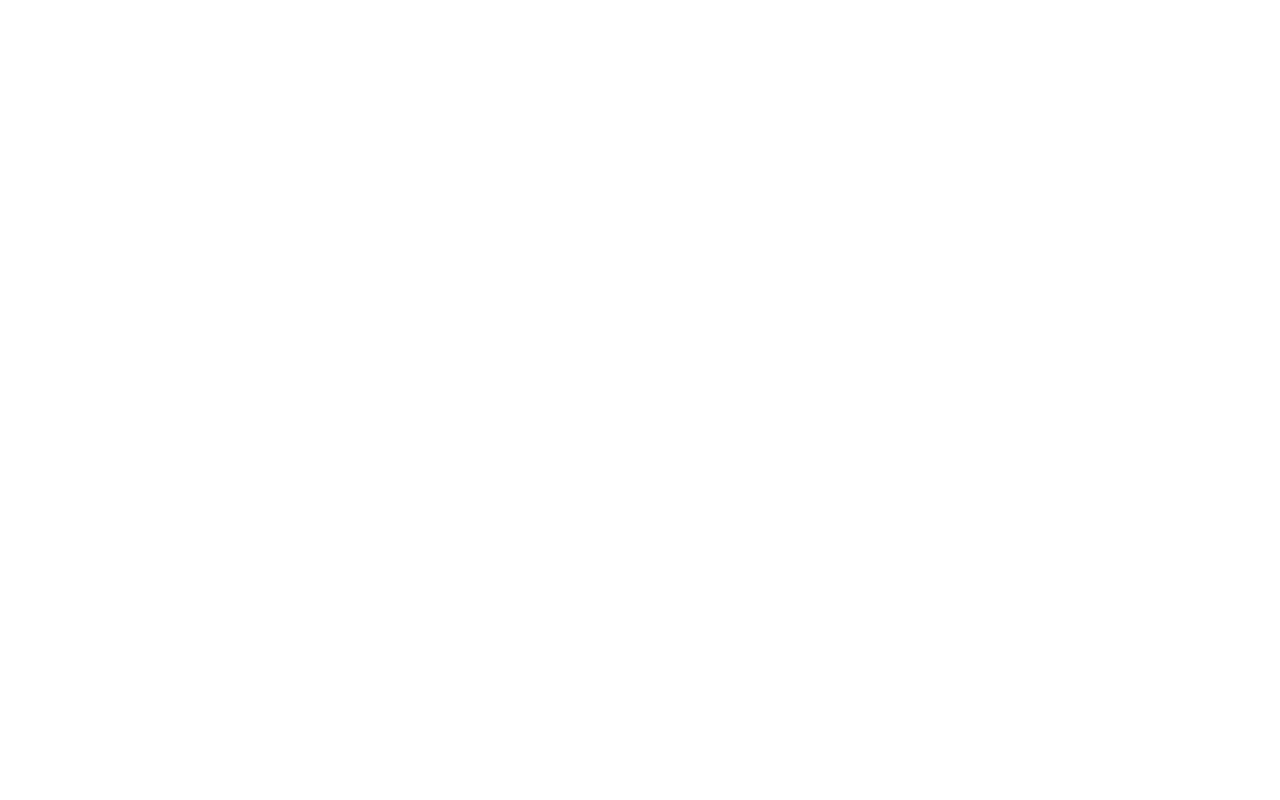
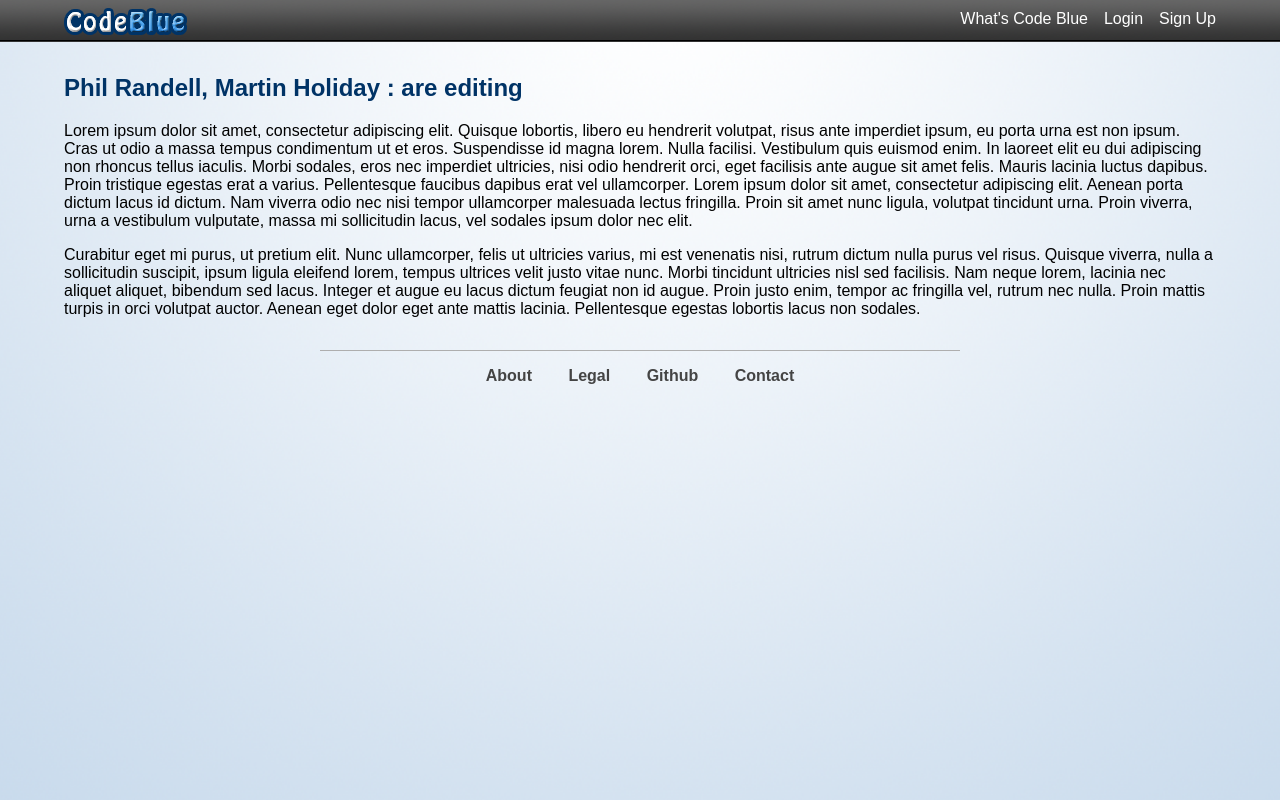
Before and after one commit to uiucwebmonkeys/CodeBlue, a plain HTML site: page index.html in a window 1280 px wide. Drawn offline with Linux system fonts and the light colour scheme.

Commit message:
Start coding Code Blue

```diff
--- /dev/null
+++ b/css/common.css
@@ -0,0 +1,48 @@
+/* Generic */
+
+html {
+	font-family: sans-serif;
+}
+
+html, body {
+	margin: 0;
+	padding: 0;
+}
+
+body {
+	background: #cadced url("../img/bg.png") no-repeat center center fixed;
+}
+
+h1, h2, h3, h4, h5, h6 {
+	color: #003366
+}
+
+a {
+	color: #444444;
+	text-decoration: none;
+}
+
+a:hover {
+	text-decoration: underline;
+}
+
+/* Header */
+
+#header {
+	background: url("../img/header-bg.png") repeat-x;
+}
+
+#header-title a {
+	text-indent: -10000px;
+	background: url("../img/logo.png") no-repeat;
+}
+
+#header a {
+	color: white;
+}
+
+/* Useful functions */
+
+.clear {
+	clear: both;
+}
--- /dev/null
+++ b/css/desktop.css
@@ -0,0 +1,64 @@
+/* Generic */
+
+html {
+	min-width: 600px;
+}
+
+/* Header */
+
+#header {
+	padding: 0 5%;
+}
+
+#header-title {
+	margin: 0;
+	float: left;
+}
+
+#header-title a {
+	display: block;
+	width: 123px;
+	height: 42px;
+	background-position: center;
+}
+
+#header-nav {
+	float: right;
+}
+
+#header-nav ul {
+	margin: 0;
+	padding: 0.65em 0;
+}
+
+#header-nav li {
+	float: left;
+	list-style: none;
+	margin-left: 1em;
+}
+
+/* Content */
+#padding-content {
+	margin: 2em 5%;
+}
+
+/* Footer */
+
+#footer-nav {
+	border-top: 1px solid #AEAEAE;
+	width: 50%;
+	min-width: 400px;
+	margin: auto;
+}
+
+#footer-nav ul {
+	text-align: center;
+	font-weight: bold;
+	margin: 0;
+	padding: 1em 0;
+}
+
+#footer-nav ul li {
+	display: inline;
+	padding: 0 1em;
+}
--- a/index.html
+++ b/index.html
@@ -1,8 +1,57 @@
+<!DOCTYPE HTML>
 <html>
 <head>
-   <title>Code Blue</title>
+	<title>Code Blue</title>
+
+	<meta http-equiv="Content-Type" content="text/html; charset=utf-8" />
+
+	<style>
+		@import url("./css/common.css");
+		@import url("./css/desktop.css");
+	</style>
 </head>
+<body>
+	<header id="header">
+		<h1 id="header-title"><a href="">Code Blue</a></h1>
 
-<body>
+		<nav id="header-nav">
+			<ul>
+				<li><a href="">What's Code Blue</a></li>
+				<li><a href="">Login</a></li>
+				<li><a href="">Sign Up</a></li>
+			</ul>
+		</nav>
+
+		<div class="clear"></div>
+
+	</header>
+
+	<section id="content">
+
+		<div id="padding-content">
+
+			<h2>Phil Randell, Martin Holiday : are editing</h2>
+
+			<p>Lorem ipsum dolor sit amet, consectetur adipiscing elit. Quisque lobortis, libero eu hendrerit volutpat, risus ante imperdiet ipsum, eu porta urna est non ipsum. Cras ut odio a massa tempus condimentum ut et eros. Suspendisse id magna lorem. Nulla facilisi. Vestibulum quis euismod enim. In laoreet elit eu dui adipiscing non rhoncus tellus iaculis. Morbi sodales, eros nec imperdiet ultricies, nisi odio hendrerit orci, eget facilisis ante augue sit amet felis. Mauris lacinia luctus dapibus. Proin tristique egestas erat a varius. Pellentesque faucibus dapibus erat vel ullamcorper. Lorem ipsum dolor sit amet, consectetur adipiscing elit. Aenean porta dictum lacus id dictum. Nam viverra odio nec nisi tempor ullamcorper malesuada lectus fringilla. Proin sit amet nunc ligula, volutpat tincidunt urna. Proin viverra, urna a vestibulum vulputate, massa mi sollicitudin lacus, vel sodales ipsum dolor nec elit.</p>
+
+			<p>Curabitur eget mi purus, ut pretium elit. Nunc ullamcorper, felis ut ultricies varius, mi est venenatis nisi, rutrum dictum nulla purus vel risus. Quisque viverra, nulla a sollicitudin suscipit, ipsum ligula eleifend lorem, tempus ultrices velit justo vitae nunc. Morbi tincidunt ultricies nisl sed facilisis. Nam neque lorem, lacinia nec aliquet aliquet, bibendum sed lacus. Integer et augue eu lacus dictum feugiat non id augue. Proin justo enim, tempor ac fringilla vel, rutrum nec nulla. Proin mattis turpis in orci volutpat auctor. Aenean eget dolor eget ante mattis lacinia. Pellentesque egestas lobortis lacus non sodales.</p>
+
+		</div>
+
+	</section>
+
+	<footer id="footer">
+
+		<nav id="footer-nav">
+			<ul>
+				<li><a href="">About</a></li>
+				<li><a href="">Legal</a></li>
+				<li><a href="">Github</a></li>
+				<li><a href="">Contact</a></li>
+			</ul>
+		</nav>
+
+	</footer>
+
 </body>
 </html>
```
Also changed, not shown: img/bg.png (added), img/header-bg.png (added), img/logo.png (added).
